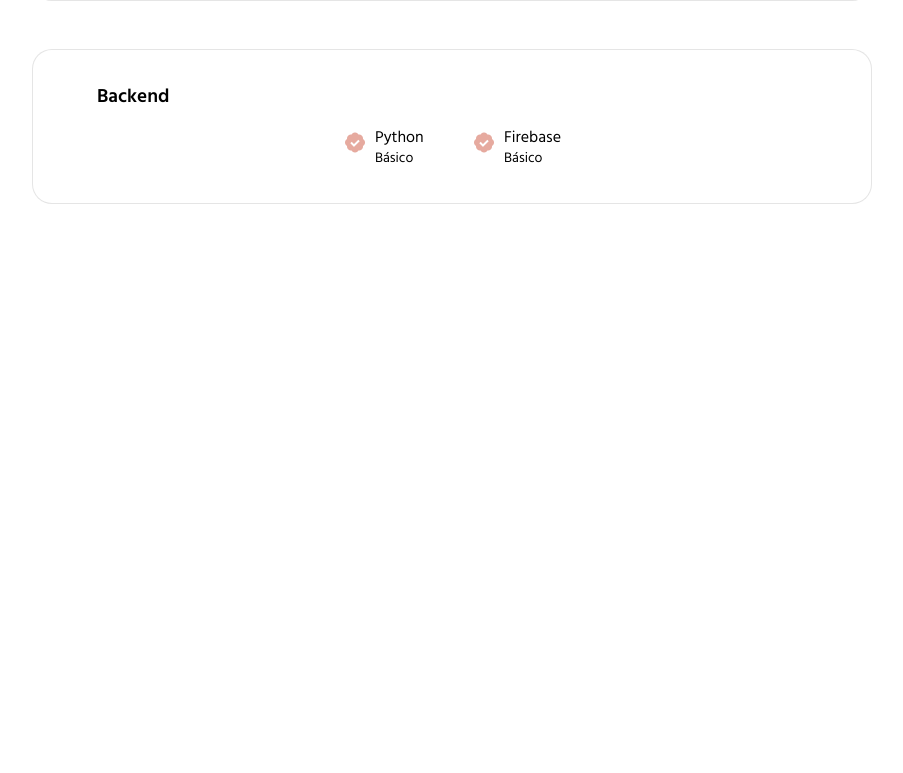
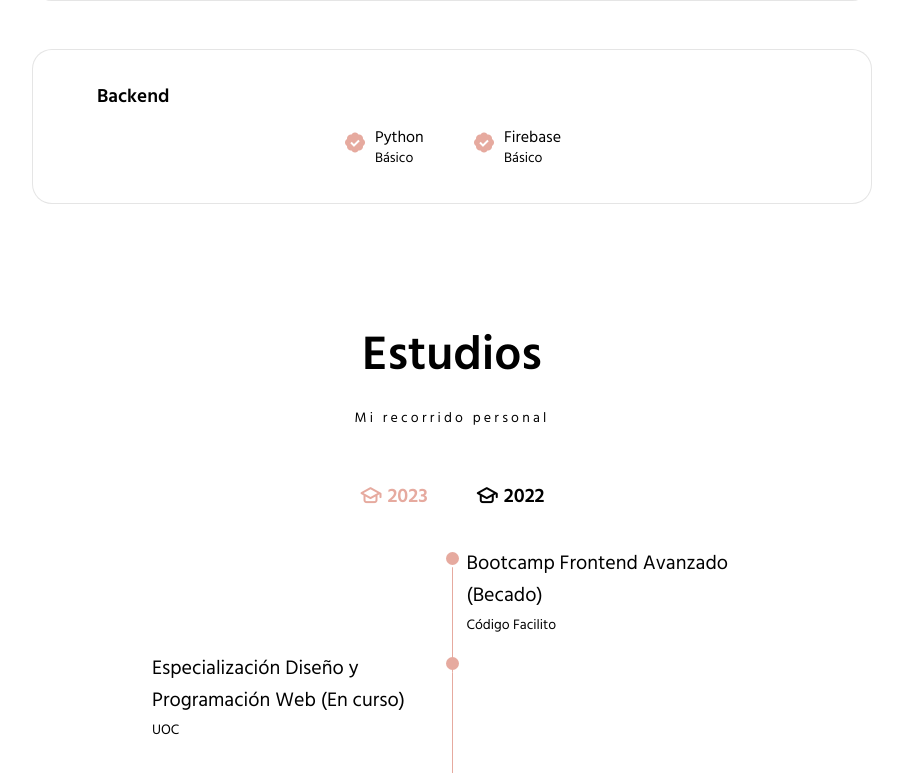
Before and after one commit to Rous-99/roweb-app, a React (Vite) app: page / in a window 1280 px wide. Shown: the part 1517-2290 px from the top of the page, without its empty margins (188-1091 px from the left). Before the commit the page ends 1803 px from the top, so only its background shows below. Built offline with nearby package versions, Linux system fonts and the light colour scheme.

Commit message:
deploy con education funcionando

```diff
--- a/src/App.jsx
+++ b/src/App.jsx
@@ -4,7 +4,7 @@ import Header from './components/Header.jsx';
 import Home from './components/Home.jsx';
 import About from './components/About.jsx';
 import Skills from './components/Skills.jsx';
-// import Education from './components/Education.jsx';
+import Education from './components/Education.jsx';
 // import Portfolio from './components/Portfolio.jsx';
 // import Form from './components/Form.jsx';
 // import Footer from './components/Footer.jsx';
@@ -55,6 +55,7 @@ function App() {
       <Home />
       <About />
       <Skills />
+      <Education />
     </div>
 
   )
--- /dev/null
+++ b/src/components/Education.jsx
@@ -0,0 +1,18 @@
+import React from "react";
+import "../css/education.css";
+import Years from "../components/Years.jsx";
+
+const Education = () => {
+
+    return(
+        <section className="education section" id="education">
+            <h2 className="section__title">Estudios</h2>
+            <span className="section__subtitle">Mi recorrido personal</span>
+            <div className="education__container container">
+                <Years />
+            </div>
+        </section>
+    )
+}
+
+export default Education
--- /dev/null
+++ b/src/components/Years.jsx
@@ -0,0 +1,102 @@
+import React, { Component } from "react";
+import "../css/education.css";
+
+class Years extends Component{
+    constructor(props){
+        super(props);
+        this.state = {
+            mostrar2022:false,
+            mostrar2023:true
+        };
+    }
+
+    mostrar2022 = () => {
+        this.setState({
+            mostrar2022:true,
+            mostrar2023:false
+        });
+    }
+
+    mostrar2023 = () =>{
+        this.setState({
+            mostrar2022:false,
+            mostrar2023:true
+        });
+    }
+
+    render(){
+        return(
+            <div>
+                    <div className="education__journey">
+                        <div className="education__button button--flex icon__active" onClick={this.mostrar2023}>
+                            <i className="uil uil-graduation-cap education__icon"></i>2023
+                        </div>
+                        <div className="education__button button--flex" onClick={this.mostrar2022}>
+                            <i className="uil uil-graduation-cap education__icon"></i>2022
+                        </div>
+                    </div>
+                    {this.state.mostrar2023 && <div>
+                         <div className="education__data">
+                            <div className="empty"></div>
+                                <div>
+                                    <span className="education__rounder"></span>
+                                    <span className="education__line"></span>
+                                </div>
+                                <div>
+                                    <h3 className="education__title">Bootcamp Frontend Avanzado (Becado)</h3>
+                                    <span className="education__subtitle">Código Facilito</span>
+                                </div>
+                            </div>
+                            <div className="education__data">
+                                <div>
+                                    <h3 className="education__title">Especialización Diseño y Programación Web (En curso)</h3>
+                                    <span className="education__subtitle">UOC</span>
+                                </div>
+                                <div>
+                                    <span className="education__rounder"></span>
+                                    <span className="education__line"></span>
+                                </div>
+                            </div>
+                        </div>
+                    }
+                    {this.state.mostrar2022 && <div>
+                         <div className="education__data">
+                                <div className="empty"></div>
+                                <div>
+                                    <span className="education__rounder"></span>
+                                    <span className="education__line"></span>
+                                </div>
+                                <div>
+                                    <h3 className="education__title">Bootcamp Javascript</h3>
+                                    <span className="education__subtitle">Código Facilito</span>
+                                </div>
+                            </div>
+                            <div className="education__data">
+                                <div>
+                                    <h3 className="education__title">Bootcamp Introducción a la Programación</h3>
+                                    <span className="education__subtitle">Código Facilito</span>
+                                </div>
+                                <div>
+                                    <span className="education__rounder"></span>
+                                    <span className="education__line"></span>
+                                </div>
+                            </div>
+                            <div className="education__data">
+                                <div className="empty"></div>
+                                <div>
+                                    <span className="education__rounder"></span>
+                                    <span className="education__line"></span>
+                                </div>
+                                <div>
+                                    <h3 className="education__title">Bootcamp Frontend</h3>
+                                    <span className="education__subtitle">Código Facilito</span>
+                                </div>
+                            </div>
+                        </div>
+                    }
+            </div>
+        );
+    }
+}
+
+export default Years
--- /dev/null
+++ b/src/css/education.css
@@ -0,0 +1,103 @@
+
+.education__journey{
+    display: flex;
+    justify-content: space-evenly;
+    margin-bottom: 2rem;
+}
+
+.education__button{
+    font-size: var(--h3-font-size);
+    font-weight: var(--font-semi-bold);
+    cursor: pointer;
+    display: flex;
+    align-items: center;
+    color: var(--text-color);
+}
+
+.education__button:hover{
+    color: var(--first-color);
+}
+
+.education__icon{
+    font-size: 1.5rem;
+    margin-right: 0.25rem;
+}
+
+
+.education__data{
+    display: grid;
+    grid-template-columns: 1fr max-content 1fr;
+    gap: 1.5rem;
+}
+
+
+.education__title{
+    font-size: var(--h3-font-size);
+    font-weight: var(--font-medium);
+}
+
+.education__subtitle{
+    display: inline-block;
+    font-size: var(--small-font-size);
+    margin-bottom: 1rem;
+}
+
+.education__rounder{
+    display: inline-block;
+    width: 13px;
+    height: 13px;
+    background-color: var(--first-color);
+    border-radius: 50%;
+}
+
+.education__line{
+    display: block;
+    width: 1.5px;
+    height: 100%;
+    background-color: var(--first-color);
+    transform: translate(6px,-7px);
+    border-radius: 12px;
+}
+
+.education__content{
+    display: none;
+}
+
+.education__active{
+    display: block;
+}
+
+.icon__active{
+    color: var(--first-color);
+}
+
+@media screen and (max-width:350px){
+    .education__data{
+        gap: .5rem;
+    }
+}
+
+/*medium devices*/
+@media screen and (min-width:568px){
+
+
+    .education__container{
+        display: grid;
+        grid-template-columns: 0.6fr;
+        justify-content: center;
+    }
+
+}
+
+@media screen and (min-width:768px){
+   .education__button{
+        margin: 0 1rem;
+   }
+   .education__journey{
+        justify-content: center;
+        gap: 1rem;
+   }
+   .education__data{
+        gap: .5rem;
+   }
+}
```
